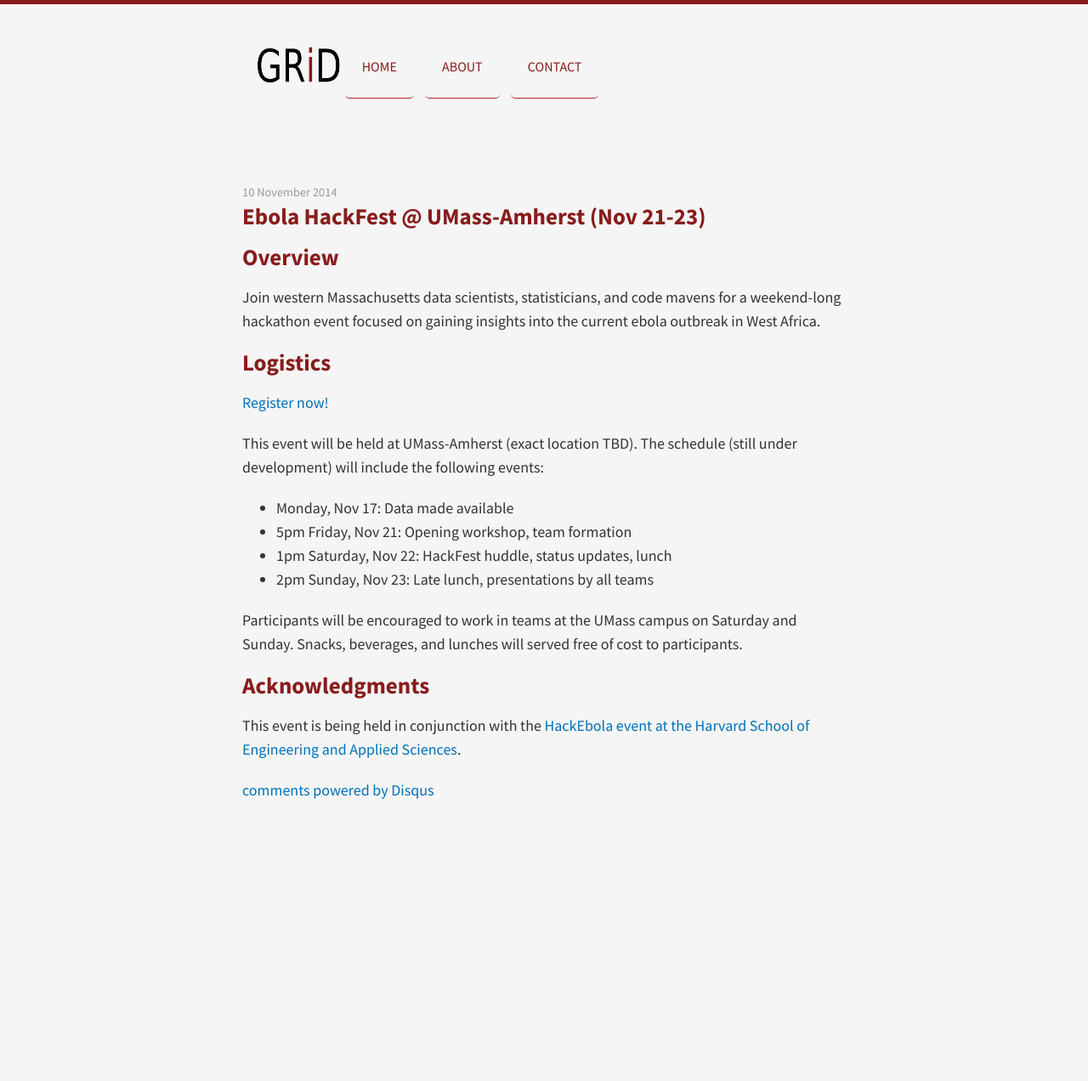
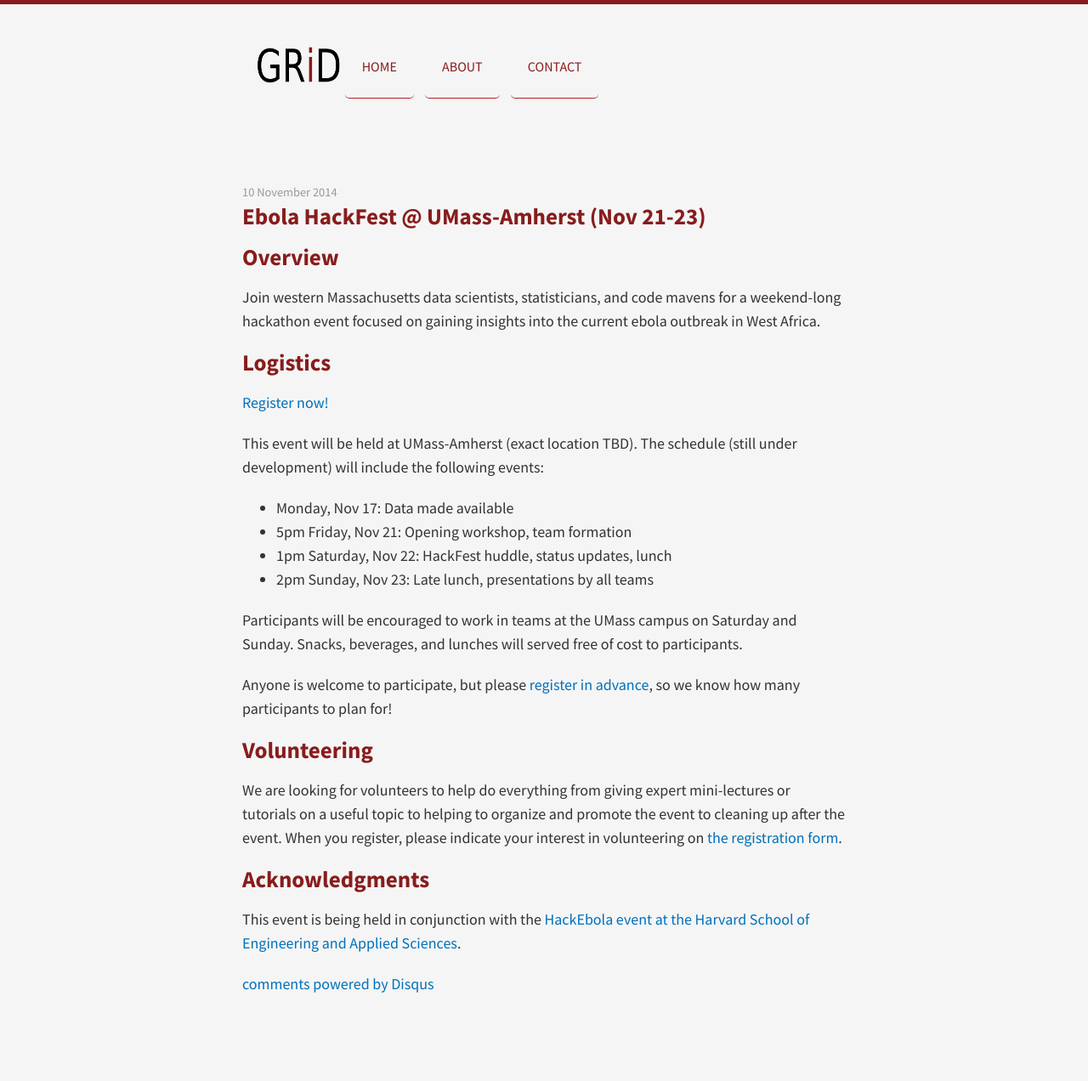
Before and after one commit to gridclub/gridclub.github.io, a Jekyll site: the page built from _posts/2014-11-10-ebola-hackfest.md, in a window 1280 px wide. Shown: the whole page at 85% size. Built offline with Jekyll 4.4.1, drawn with Linux system fonts in a browser that asks for light colours; nearby versions of some CDN libraries; comment, search, counter and statistics services are not loaded; before the commit the page ends 1044 px from its top, so only the background shows below that.

Commit message:
update 2 to ebola post.

```diff
--- a/_posts/2014-11-10-ebola-hackfest.md
+++ b/_posts/2014-11-10-ebola-hackfest.md
@@ -9,7 +9,7 @@
 Join western Massachusetts data scientists, statisticians, and code mavens for a weekend-long hackathon event focused on gaining insights into the current ebola outbreak in West Africa.
 
 ## Logistics
-[Register now!]()
+[Register now!](http://tinyurl.com/umass-hack-ebola)
 
 This event will be held at UMass-Amherst (exact location TBD). The schedule (still under development) will include the following events:
 
@@ -20,5 +20,12 @@
 
 Participants will be encouraged to work in teams at the UMass campus on Saturday and Sunday. Snacks, beverages, and lunches will served free of cost to participants.
 
+Anyone is welcome to participate, but please [register in advance](http://tinyurl.com/umass-hack-ebola), so we know how many participants to plan for!
+
+
+## Volunteering
+We are looking for volunteers to help do everything from giving expert mini-lectures or tutorials on a useful topic to helping to organize and promote the event to cleaning up after the event. When you register, please indicate your interest in volunteering on [the registration form](http://tinyurl.com/umass-hack-ebola).
+
+
 ## Acknowledgments
 This event is being held in conjunction with the [HackEbola event at the Harvard School of Engineering and Applied Sciences](http://projects.iq.harvard.edu/hack/home-0).
```
